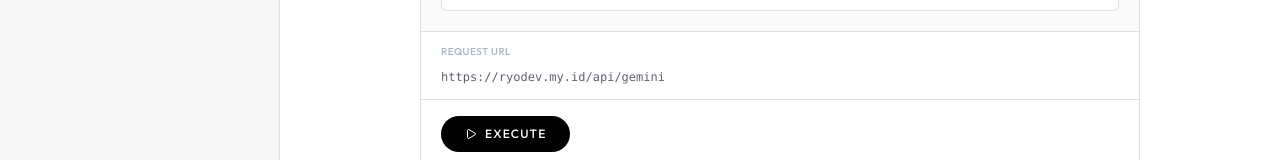
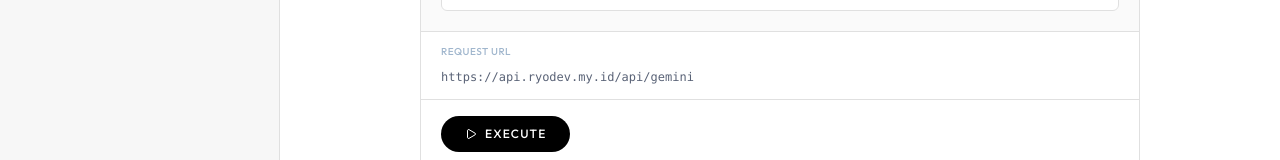
Before and after one commit to ryodevs/Apidocs, a React (Vite) app: page /docs in a window 1280 px wide. Shown: the part 572-732 px from the top of the page. Built offline with nearby package versions, Linux system fonts and the light colour scheme; the HTML template or start-up script is replaced by a standard one.

Commit message:
Add files via upload

```diff
--- a/src/pages/Docs.tsx
+++ b/src/pages/Docs.tsx
@@ -15,7 +15,7 @@ import {
 } from 'lucide-react';
 import { endpoints } from '../data/apis';
 
-const BASE_URL = 'https://ryodev.my.id';
+const BASE_URL = 'https://api.ryodev.my.id';
 const categories = [...new Set(endpoints.map((e) => e.category))];
 
 type ExecState =
```
